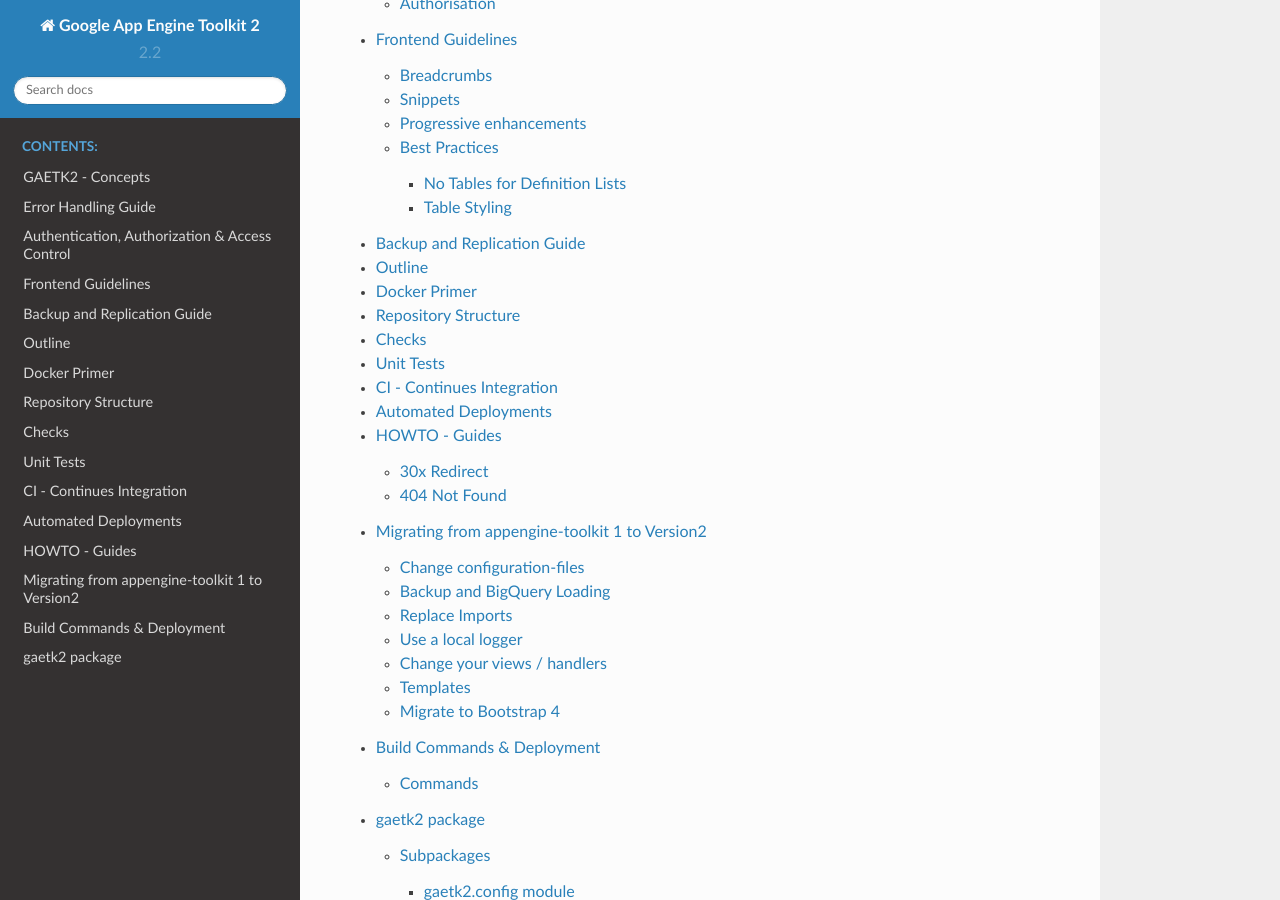
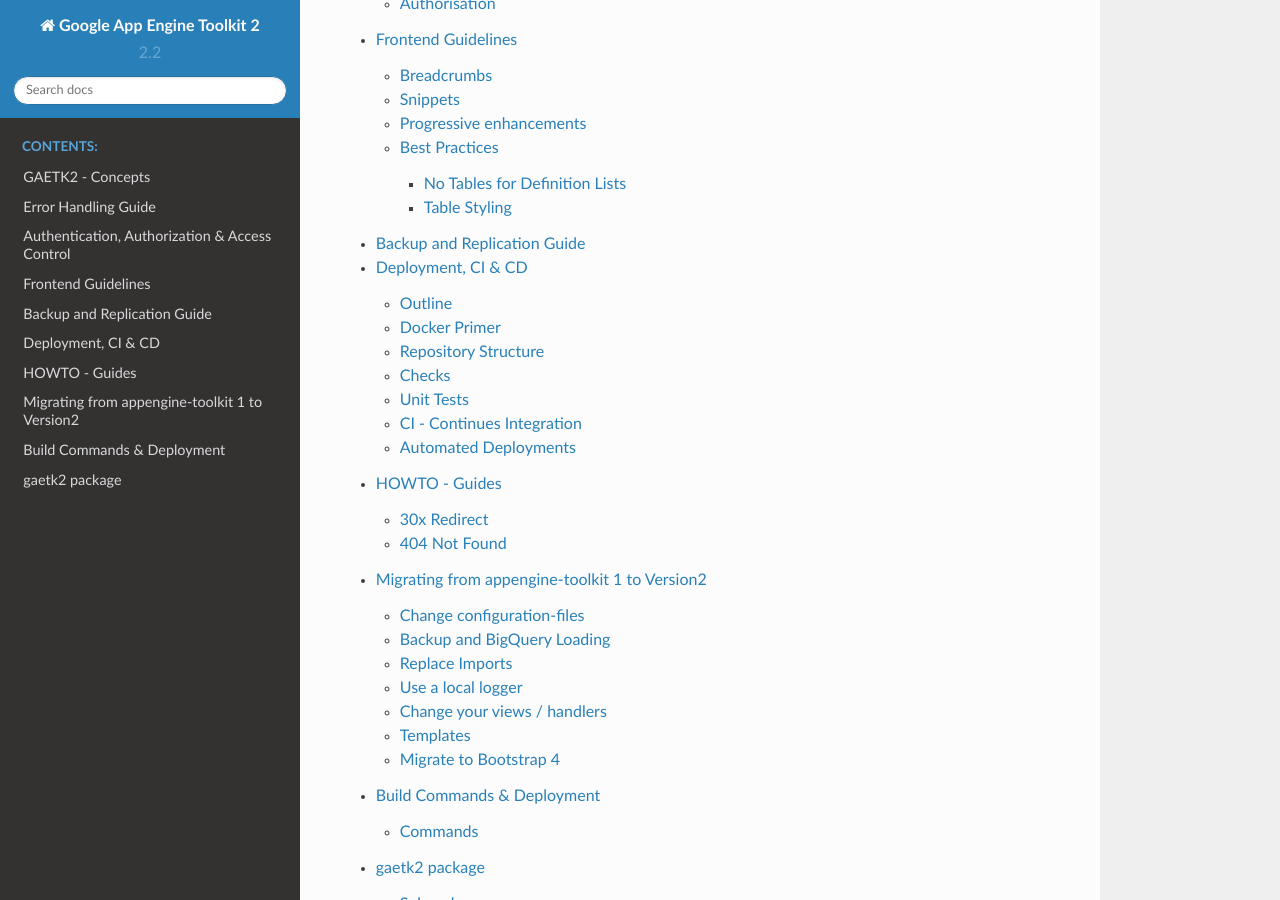
Before and after one commit to mdornseif/appengine-toolkit2, a Sphinx documentation site: the page built from docs/index.rst, in a window 1280 px wide and 900 px high, scrolled down 1766 px. Built offline with Sphinx 7.4.7 and the Read the Docs theme 2.0.0, drawn with Linux system fonts in a browser that asks for light colours.

```diff
--- a/docs/deployment.rst
+++ b/docs/deployment.rst
@@ -1,3 +1,6 @@
+Deployment, CI & CD
+===================
+
 Outline
 -------
 
```
Also changed, not shown: other parts of docs/deployment.rst (+3 -3 lines), 1 other file.
